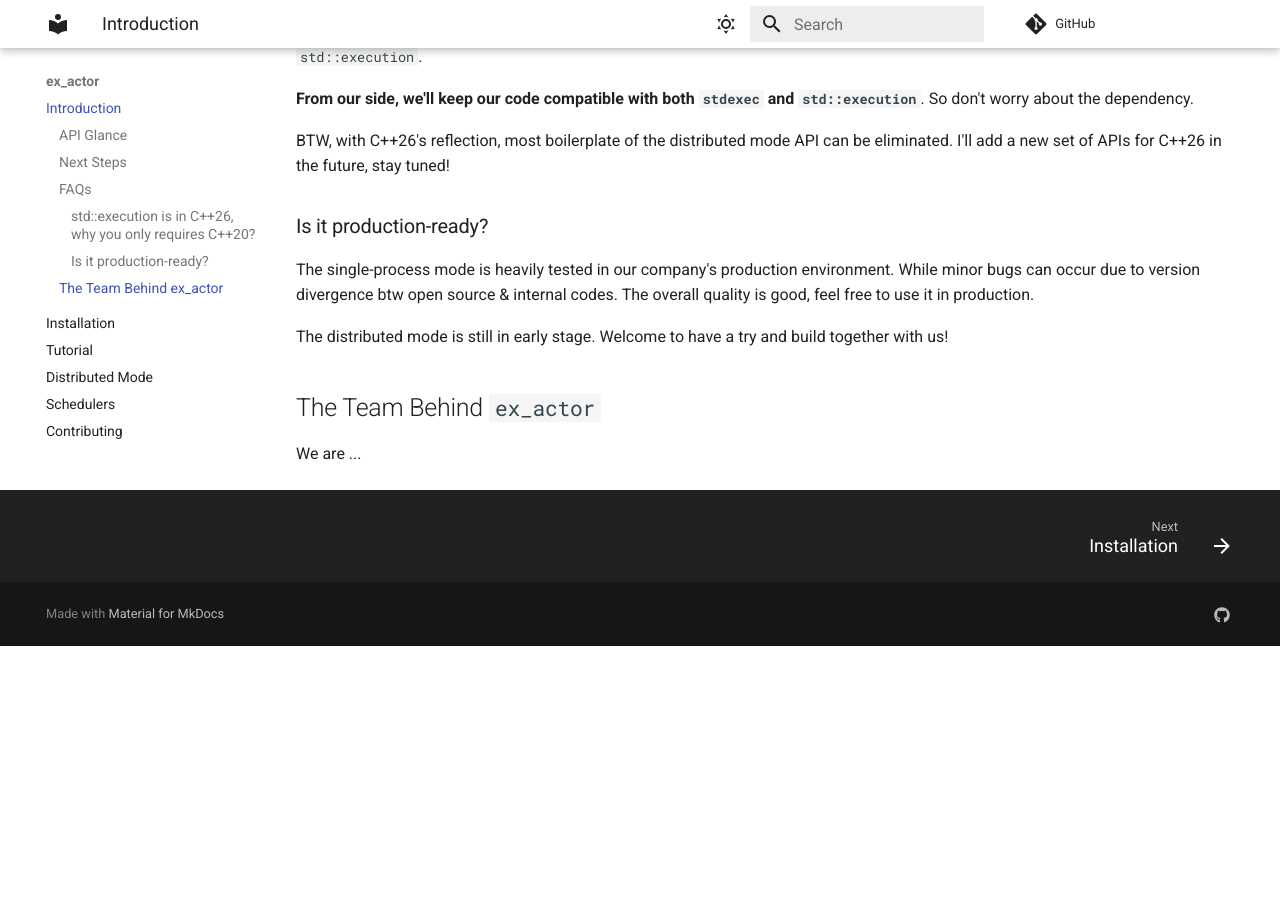
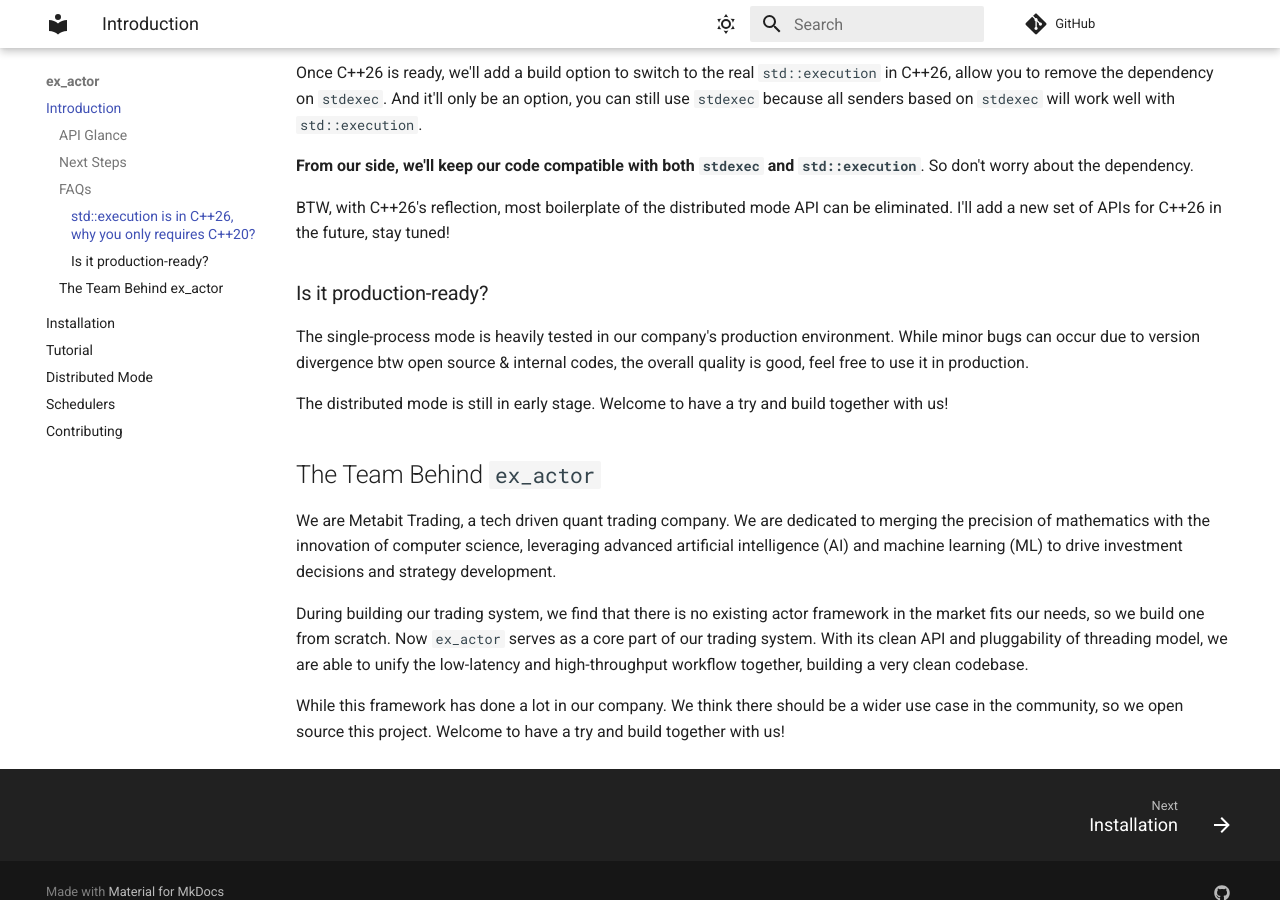
Before and after one commit to ex-actor/ex-actor, an MkDocs documentation site: the page built from docs/contents/index.md, in a window 1280 px wide and 900 px high, scrolled down 1837 px. Built offline with MkDocs 1.6.1 and Material for MkDocs 9.7.7, drawn with Linux system fonts in a browser that asks for light colours; comment, search, counter and statistics services are not loaded; before the commit the page ends 2483 px from its top, so only the background shows below that; some of the changed text lies outside the part shown.

Commit message:
polish docs

````diff
--- a/docs/contents/index.md
+++ b/docs/contents/index.md
@@ -17,6 +17,9 @@
 
 
 ## API Glance
+
+Currently we're based on std::execution's early implementation - [stdexec](https://github.com/NVIDIA/stdexec),
+so you'll see namespaces like `stdexec` and `exec` instead of `std::execution` in the following example.
 
 <!-- doc test start -->
 ```cpp
@@ -68,11 +71,20 @@
 
 ### Is it production-ready?
 
-The single-process mode is heavily tested in our company's production environment. While minor bugs can occur due to version divergence btw open source & internal codes.
-The overall quality is good, feel free to use it in production.
+The single-process mode is heavily tested in our company's production environment. While minor bugs can occur due to version divergence btw open source & internal codes, the overall quality is good, feel free to use it in production.
 
 The distributed mode is still in early stage. Welcome to have a try and build together with us!
 
 ## The Team Behind `ex_actor`
 
-We are ...
+We are Metabit Trading, a tech driven quant trading company.
+We are dedicated to merging the precision of mathematics with the innovation of computer science,
+leveraging advanced artificial intelligence (AI) and machine learning (ML) to drive investment decisions and strategy development.
+
+During building our trading system, we find that there is no existing actor framework in the market fits our needs, so we build one
+from scratch.
+Now `ex_actor` serves as a core part of our trading system. With its clean API and pluggability of threading model,
+we are able to unify the low-latency and high-throughput workflow together, building a very clean codebase.
+
+While this framework has done a lot in our company. We think there should be a wider use case in the community, so we open source this
+project. Welcome to have a try and build together with us!
````
Also changed, not shown: docs/contents/distributed_mode.md (+2 -2 lines), README.md.
